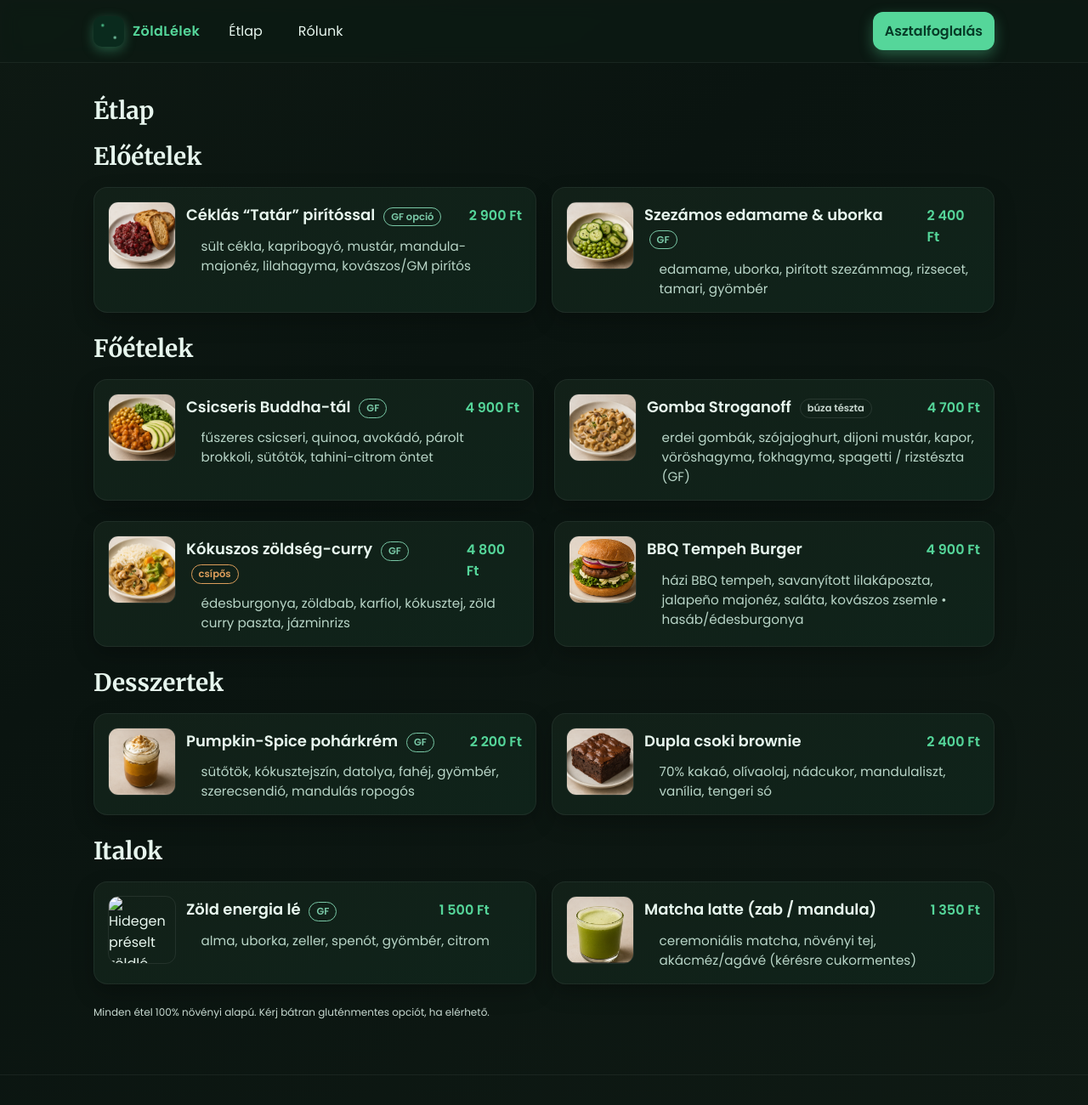
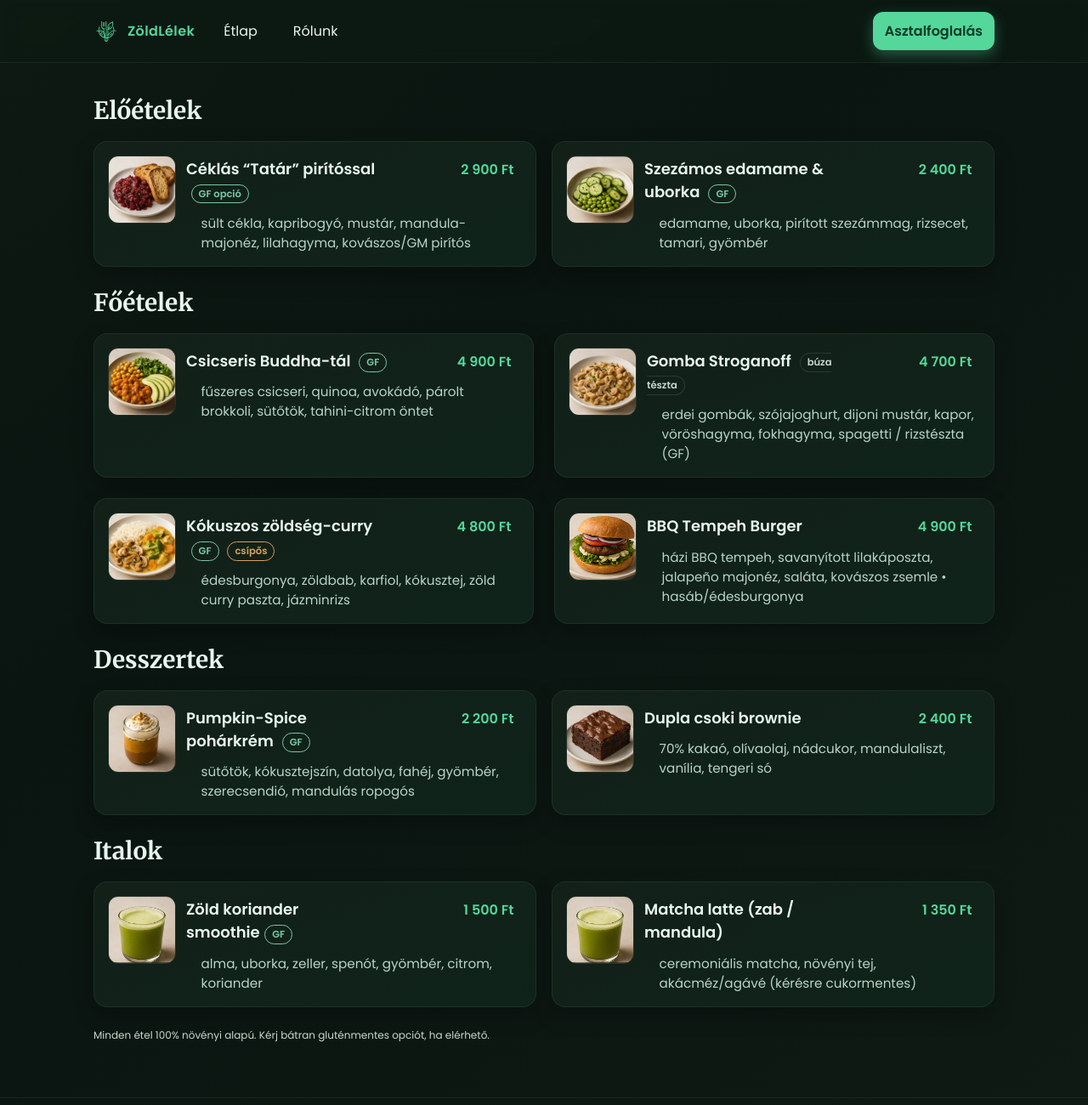
Before and after one commit to c6f14/info-alap-beadando, a plain HTML site: page etlap.html in a window 1280 px wide. Shown: the top 1300 px of the page at 85% size. Drawn offline with Linux system fonts and the light colour scheme.

Commit message:
smaller stzle changes

```diff
--- a/etlap.html
+++ b/etlap.html
@@ -20,9 +20,9 @@
 <body>
 <header>
   <div class="nav">
-    <a class="brand" href="index.html">
-      <div class="logo" aria-hidden="true"></div>
-      <span>ZöldLélek</span>
+    <a class="brand" href="#kezdolap">
+        <img src="logo/ZoldLelek-green.svg" alt="ZöldLélek" width="30" height="24">
+            <span>ZöldLélek</span>
     </a>
     <nav>
       <ul>
@@ -35,8 +35,6 @@
 </header>
 
 <main class="container">
-  <h1 class="section-title">Étlap</h1>
-
   <!-- ELŐÉTELEK -->
   <section class="menu-section">
     <h2 class="section-title">Előételek</h2>
@@ -162,14 +160,14 @@
     <h2 class="section-title">Italok</h2>
     <div class="grid menu-grid">
       <article class="menu-card">
-        <img src="images/etlap/zöld_smoothie.PNG" alt="Hidegen préselt zöldlé">
+        <img src="images/etlap/zold_smoothie.PNG" alt="Hidegen préselt zöldlé">
         <div>
           <div class="menu-header">
-            <h3>Zöld energia lé <span class="tag tag--gf">GF</span></h3>
+            <h3>Zöld koriander smoothie<span class="tag tag--gf">GF</span></h3>
             <span class="price">1 500 Ft</span>
           </div>
           <div class="ingredients">
-            alma, uborka, zeller, spenót, gyömbér, citrom
+            alma, uborka, zeller, spenót, gyömbér, citrom, koriander
           </div>
         </div>
       </article>
--- a/style.css
+++ b/style.css
@@ -188,3 +188,27 @@
     grid-template-columns: 1fr;
   }
 }
+
+/* Egységes ár-konténer */
+.menu-header .price{
+  display: inline-block;        /* saját doboz */
+  white-space: nowrap;          /* "Ft" sose törjön új sorba */
+  font-variant-numeric: tabular-nums; /* azonos szélességű számjegyek */
+  text-align: right;
+
+  /* egységes méret és megjelenés */
+  flex: 0 0 8.5rem;             /* << minden kártyán ugyanekkora szélesség */
+  padding: .2rem .6rem;
+  border: 0px solid rgba(255,255,255,.12);
+  border-radius: 0;
+  /* opcionális háttér:
+  background: rgba(255,255,255,.04);
+  */
+}
+
+/* Kisebb kijelzőn lehet kicsit keskenyebb */
+@media (max-width: 480px){
+  .menu-header .price{
+    flex-basis: 7rem;
+  }
+}
```
